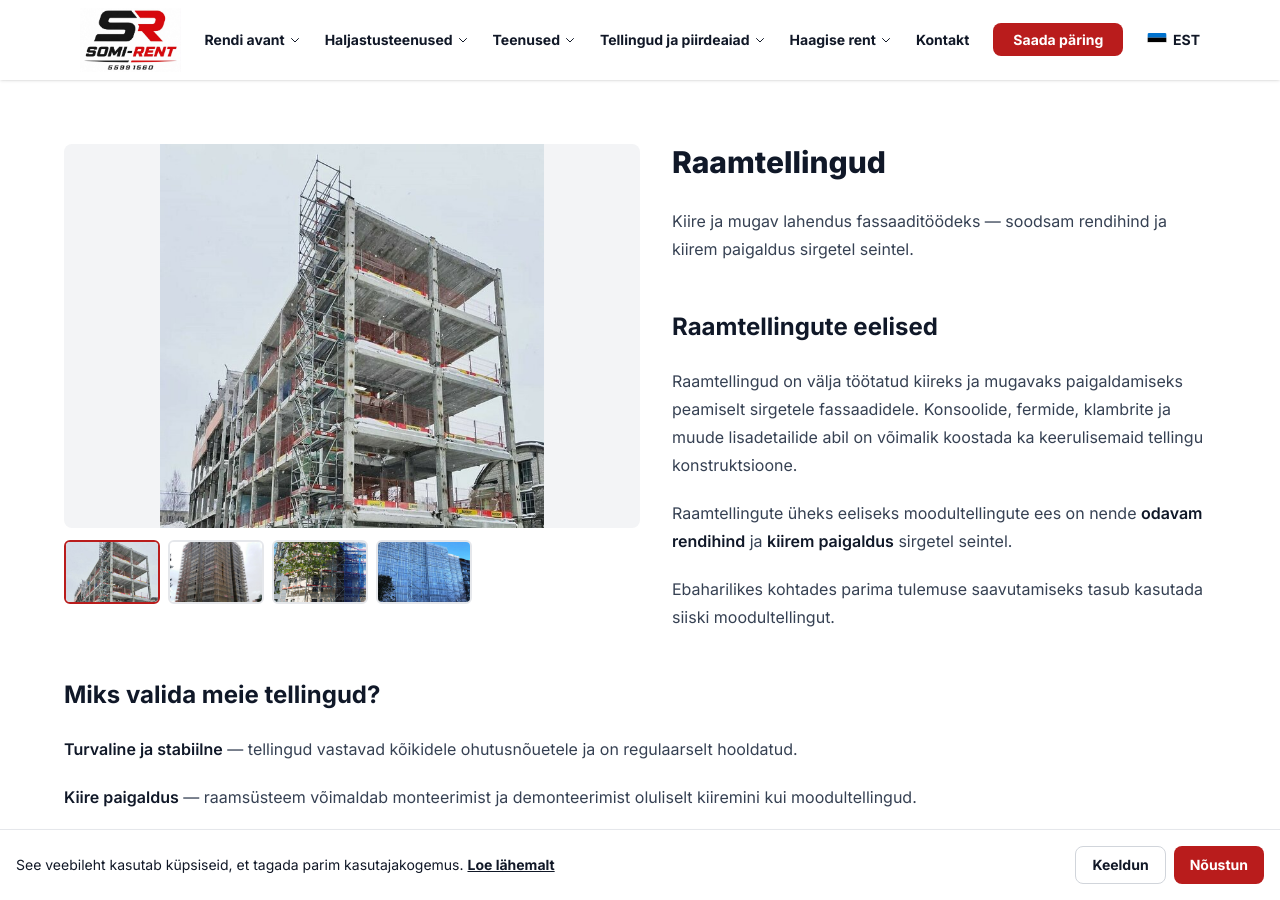
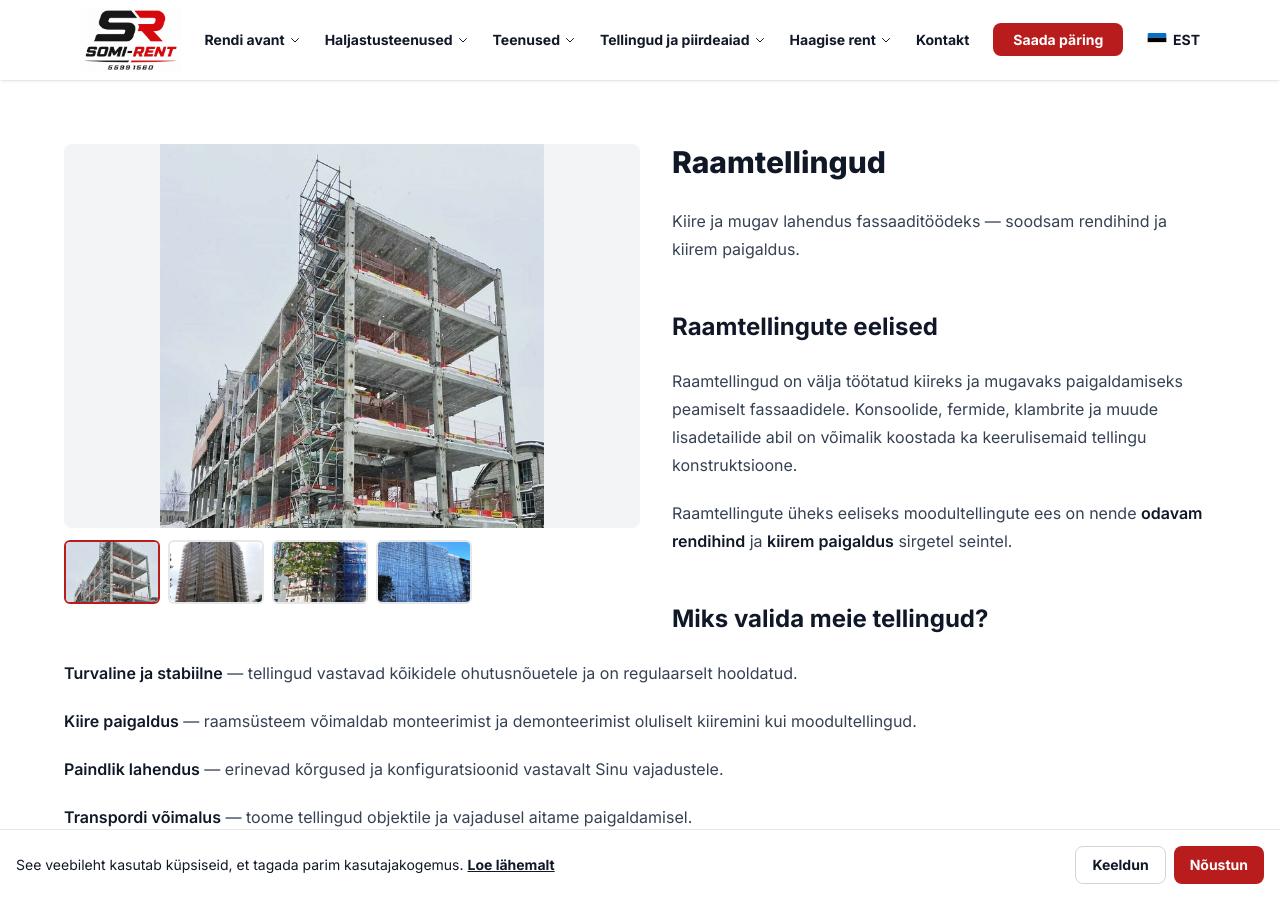
Before and after one commit to SoMi-Rent-OU/rendiportaal-homepage, a Jekyll site: the page built from _pages/et/products/tellingud.md, in a window 1280 px wide and 900 px high. Built offline with Jekyll 4.4.1, drawn with Linux system fonts in a browser that asks for light colours.

Commit message:
Update _pages/et/products/tellingud.md (via Pages CMS)

```diff
--- a/_pages/et/products/tellingud.md
+++ b/_pages/et/products/tellingud.md
@@ -1,14 +1,15 @@
 ---
+lang: et
+lang_pair: /ru/products/tellingud/
 title: Raamtellingud
-description: Raamtellingud ja fassaaditellingud ehitustöödeks. Kiire paigaldus, soodne rendihind, turvaline lahendus.
+description: Raamtellingud ja fassaaditellingud ehitustöödeks. Kiire paigaldus,
+  soodne rendihind, turvaline lahendus.
 images:
   - /images/products/tellingud/tellingud-fassaadil.jpg
   - /images/products/tellingud/raamtelling-monteeritud.jpg
   - /images/products/tellingud/raamtelling-pikkus-15m.jpg
   - /images/products/tellingud/raamtelling-pikkus-25m.jpg
 permalink: /et/products/tellingud/
-lang: et
-lang_pair: /ru/products/tellingud/
 specifications:
   - label: Raami laius
     value: 0,73 m
@@ -21,18 +22,15 @@
   - label: Lisadetailid
     value: Konsoolid, fermid, klambrid
 ---
-
 # Raamtellingud
 
-Kiire ja mugav lahendus fassaaditöödeks — soodsam rendihind ja kiirem paigaldus sirgetel seintel.
+Kiire ja mugav lahendus fassaaditöödeks — soodsam rendihind ja kiirem paigaldus.
 
 ## Raamtellingute eelised
 
-Raamtellingud on välja töötatud kiireks ja mugavaks paigaldamiseks peamiselt sirgetele fassaadidele. Konsoolide, fermide, klambrite ja muude lisadetailide abil on võimalik koostada ka keerulisemaid tellingu konstruktsioone.
+Raamtellingud on välja töötatud kiireks ja mugavaks paigaldamiseks peamiselt fassaadidele. Konsoolide, fermide, klambrite ja muude lisadetailide abil on võimalik koostada ka keerulisemaid tellingu konstruktsioone.
 
 Raamtellingute üheks eeliseks moodultellingute ees on nende **odavam rendihind** ja **kiirem paigaldus** sirgetel seintel.
-
-Ebaharilikes kohtades parima tulemuse saavutamiseks tasub kasutada siiski moodultellingut.
 
 ## Miks valida meie tellingud?
 
```
